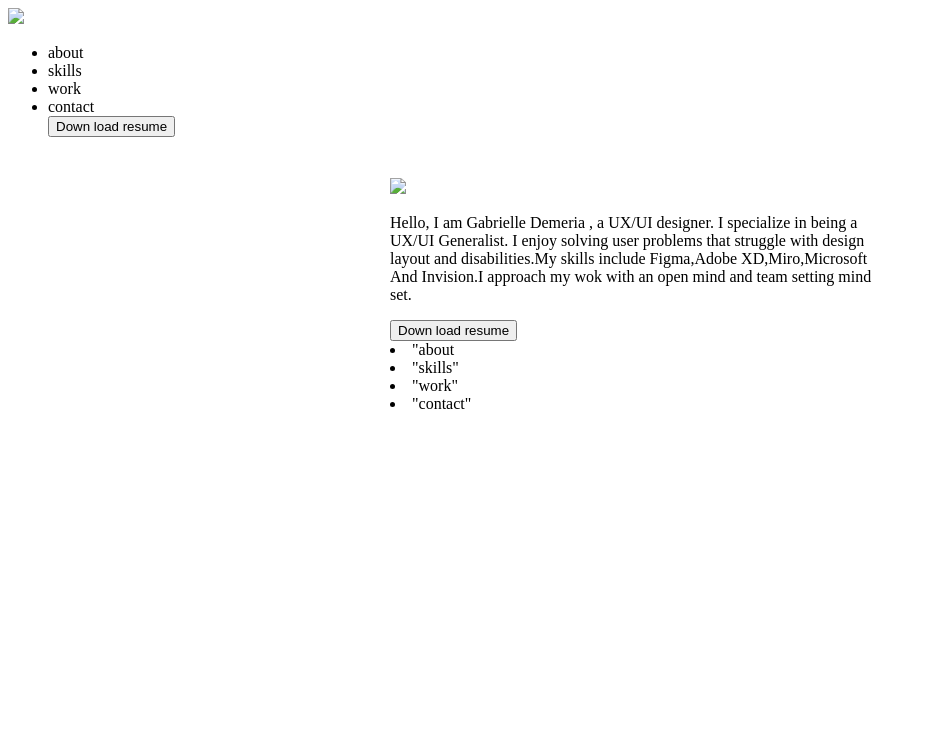
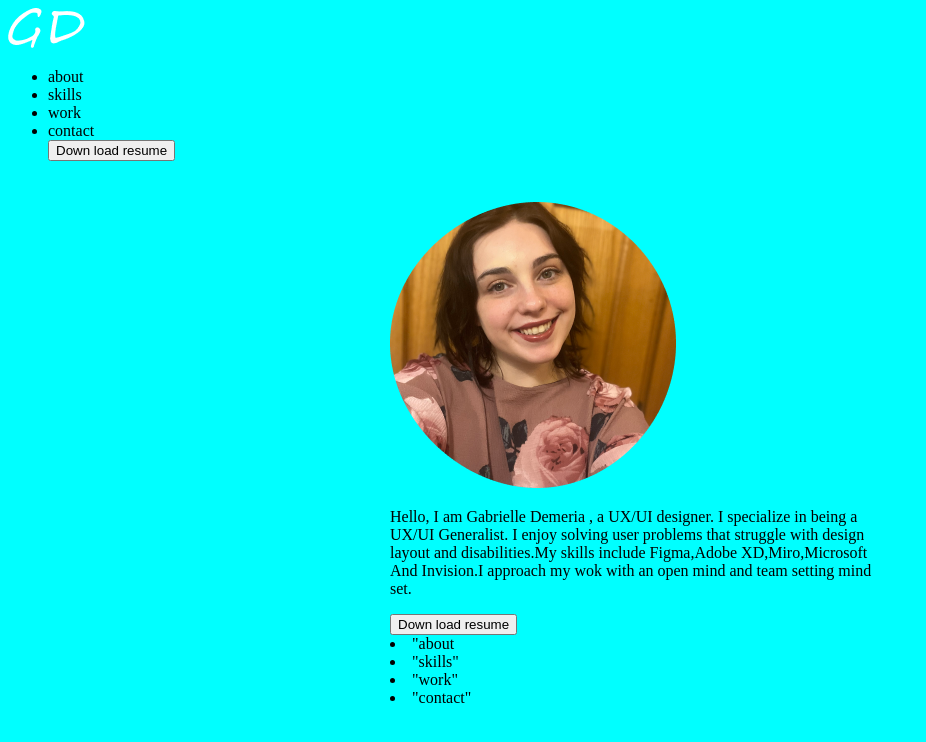
Before and after one commit to gabby8484/17-redo, a plain HTML site: page index.html in a window 1280 px wide. Shown: the whole page, without its empty margins (0-926 px from the left). Drawn offline with Linux system fonts and the light colour scheme.

Commit message:
uptodate 17

```diff
--- a/index.html
+++ b/index.html
@@ -10,7 +10,7 @@
     <header>
         <!--Div container with logo image-->
         <div class="logo-inline-block">
-        <img src="./Images/GD.png">
+        <img src="./GD.png">
         <!--Main menu navigation-->
         <nav class="inline block">
             <!--content inside navigation bar-->
@@ -27,7 +27,7 @@
   <!--Image and about-->
   <section class="herolmg">
     <div class="content">
-<img src="./Images/Ellipse 1.png">
+<img src="./Ellipse 1.png">
 <p>Hello, I am Gabrielle Demeria , a UX/UI designer. I specialize in being a UX/UI Generalist. I enjoy solving user problems that struggle with design layout and disabilities.My skills include Figma,Adobe XD,Miro,Microsoft And Invision.I approach my wok with an open mind and team setting mind set.</p>
 <button>Down load resume</button>
     <footer>
--- a/style.css
+++ b/style.css
@@ -5,7 +5,7 @@
 .class{ display:logo;
     width: 23px;
     padding: 1px;}
-
+    body{background-color: aqua;}
     .Navigation {
         width: 73px;
         padding: 1%;}
@@ -22,6 +22,6 @@
 .content{width: 500px;
 margin: 0 auto;}
 
-.footer{background-color: #373738;}
+.footer{background-color: #7e7eec;}
 .footer ul{display: inline-block;
 vertical-align: top;}
```
Also changed, not shown: Ellipse 1.png (added), GD.png (added), images/Ellipse 1.png (added), images/GD.png (added).
